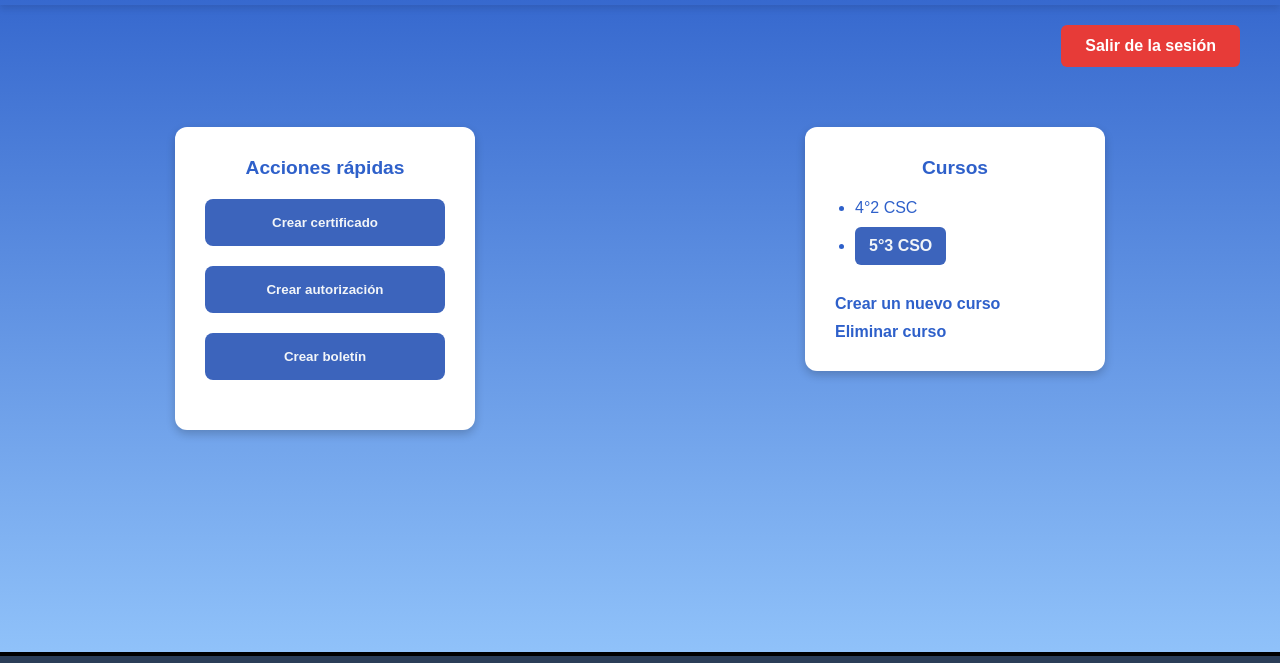
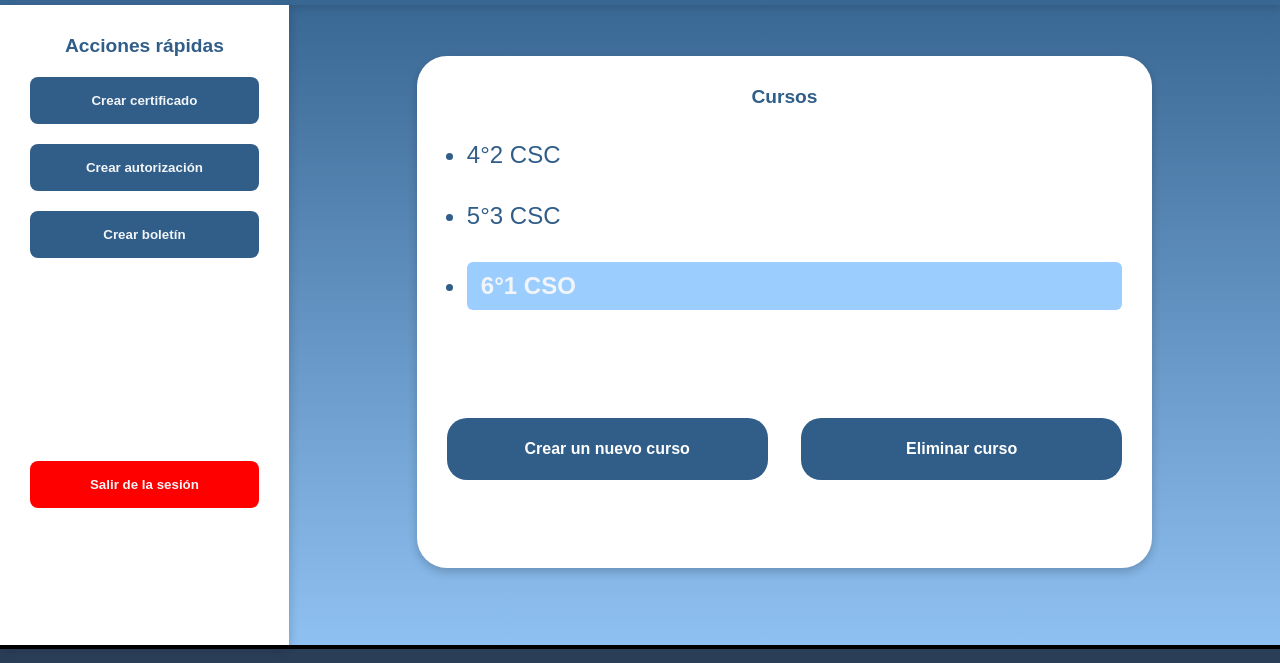
Before and after one commit to ElZorroZ/Interfaz-Usuario-Preceptoria, a plain HTML site: page admin/admin_index.html in a window 1280 px wide. Shown: the part 64-727 px from the top of the page. Drawn offline with Linux system fonts and the light colour scheme.

Commit message:
modificaciones generales

```diff
--- a/admin/admin_index.html
+++ b/admin/admin_index.html
@@ -1,43 +1,38 @@
 <!DOCTYPE html>
-<html lang="es">
+<html lang="en">
 <head>
-    <meta charset="UTF-8" />
-    <meta name="viewport" content="width=device-width, initial-scale=1.0" />
-    <link rel="stylesheet" href="admin_index_styles.css" />
+    <meta charset="UTF-8">
+    <meta name="viewport" content="width=device-width, initial-scale=1.0">
+    <link rel="stylesheet" href="admin_index_styles.css">
     <title>Gestión Preceptores</title>
 </head>
 <body>
-    <div class="page-container">
     <header class="header">
         <h1>Menu Inicial</h1>
     </header>
-      <div class="top-bar">
-        <a href="/index.html" class="btn-exit">Salir de la sesión</a>
-      </div>
-
-      <div class="main-content">
+    <main>
         <section class="buttons-container">
           <h3>Acciones rápidas</h3>
             <button onclick="window.location.href='/admin/curso/certificado/certificado_crear.html'">Crear certificado</button>
             <button onclick="window.location.href='admin/curso/autorizacion/autorizacion_crear.html'">Crear autorización</button>
             <button onclick="window.location.href='/admin/curso/boletin/boletin_crear_styles.html'">Crear boletín</button>
+            <button id="btn-exit" onclick="window.location.href='/index.html'">Salir de la sesión</button>
         </section>
 
         <section class="register-container">
           <h3>Cursos</h3>
           <ul class="lista">
             <li>4°2 CSC</li>
-            <li><a href="/admin/curso/mostrar/curso_Mostrar.html" class="course-link">5°3 CSO</a></li>
+            <li>5°3 CSC</li>
+            <li><a href="/admin/curso/mostrar/curso_Mostrar.html" class="course-link">6°1 CSO</a></li>
           </ul>
+
           <div class="footer-nuevoCurso">
             <a href="/admin/curso/crear/curso_crear.html" class="link-crear-curso">Crear un nuevo curso</a>
-          </div>
-          <div class="footer-nuevoCurso">
             <a href="/admin/curso/eliminar/curso_eliminar.html" class="link-crear-curso">Eliminar curso</a>
           </div>
         </section>
-      </div>
-
+    </main>
     <footer class="footer-info">
         <div class="footer-right">
           <img src="/img/Logo.png" alt="Logo" class="footer-logo" />
@@ -48,6 +43,5 @@
           <a href="#">Contacto</a>
         </div>
     </footer>
-    </div>
 </body>
 </html>
--- a/admin/admin_index_styles.css
+++ b/admin/admin_index_styles.css
@@ -1,6 +1,6 @@
 :root {
-  --color-principal: #2e60ca;
-  --color-secundario: #3c64bc;
+  --color-principal: #305e89;
+  --color-secundario: #9bcdff;
   --color-claro: #f2f5f8;
   --color-texto: #1c1c1c;
 }
@@ -17,77 +17,47 @@ body, html {
   background: linear-gradient(to bottom, var(--color-principal), #9bcdff);
   color: var(--color-claro);
 }
-   /* Encabezado con título de curso */
-  .header {
+
+.header {
     background-color: var(--color-fondo);
     padding: 20px;
     border-radius: 8px 8px 0 0;
     box-shadow: 0 4px 6px rgba(0, 0, 0, 0.1);
-  }
+    z-index: 2;
+}
 
-  .header h1 {
+.header h1 {
     font-size: 1.6rem;
     text-align: center;
     color: var(--color-header);
-  }
-.page-container {
-  display: flex;
-  flex-direction: column;
-  min-height: 100vh;
+}
+/*=============================================================================*/
+main{
+    height: 80vh;
+    display: flex;
 }
 
-.top-bar {
-  display: flex;
-  justify-content: flex-end;
-  padding: 20px 40px;
-}
-
-.btn-exit {
-  background-color: rgb(231, 59, 56);
-  color: white;
-  padding: 12px 24px;
-  border: none;
-  border-radius: 6px;
-  font-weight: bold;
-  text-decoration: none;
-  transition: background-color 0.3s;
-}
-
-.btn-exit:hover {
-  background-color: rgb(200, 30, 30);
-}
-
-.main-content {
-  display: flex;
-  justify-content: space-around;
-  align-items: flex-start;
-  padding: 40px 20px;
-  flex-wrap: wrap;
-  gap: 20px;
-}
-
-.buttons-container,
-.register-container {
+/*=============================================================================*/
+.buttons-container{
   background-color: white;
   color: var(--color-principal);
-  border-radius: 12px;
+
   padding: 30px;
   box-shadow: 0 4px 10px rgba(0, 0, 0, 0.2);
   width: 300px;
+  height: 100%;
 }
 
-.buttons-container h3,
-.register-container h3 {
+.buttons-container h3{
   margin-bottom: 20px;
   font-size: 1.2rem;
   text-align: center;
 }
 
-.buttons-container button,
-.register-container button {
+.buttons-container button{
   width: 100%;
   padding: 16px;
-  background-color: var(--color-secundario);
+  background-color: var(--color-principal);
   color: var(--color-claro);
   border: none;
   border-radius: 8px;
@@ -97,20 +67,97 @@ body, html {
   transition: background-color 0.3s;
 }
 
-.buttons-container button:hover,
-.register-container button:hover {
-  background-color: #244ca4;
+.buttons-container button:hover{
+  max-width: 100%;
+  background-color: white;
+  border: 3px solid var(--color-principal);
+  color: var(--color-principal);
 }
 
+/*=============================================================================*/
+
+.register-container{
+  background-color: white;
+  color: var(--color-principal);
+  margin-left: 10%;
+  margin-top: 4%;
+  margin-right: 10%;
+  padding: 30px;
+  box-shadow: 0 4px 10px rgba(0, 0, 0, 0.2);
+  height: 80%;
+  --radius-radio: 30px;
+  border-radius: var(--radius-radio) var(--radius-radio) var(--radius-radio) var(--radius-radio);
+  width: 60%;
+}
+
+.register-container h3{
+  margin-bottom: 20px;
+  font-size: 1.2rem;
+  text-align: center;
+}
+
+.register-container button{
+  width: 100%;
+  padding: 16px;
+  background-color: var(--color-principal);
+  color: var(--color-claro);
+  border: none;
+  border-radius: 8px;
+  font-weight: bold;
+  cursor: pointer;
+  margin-bottom: 20px;
+  transition: background-color 0.3s;
+}
+
+/*=============================================================================*/
+
+.footer-nuevoCurso{
+  display: flex;
+  justify-content: space-between;
+  width: 100%;
+  height: 15%;
+  gap: 5%;
+  margin-top: 15%;
+}
+
+.footer-nuevoCurso a{
+  width: 100%;
+  background-color: var(--color-principal);
+  color: white;
+  display: flex;
+  justify-content: center;
+  align-items: center;
+  --radius-radio: 20px;
+  border-radius: var(--radius-radio) var(--radius-radio) var(--radius-radio) var(--radius-radio);
+}
+
+.footer-nuevoCurso a:hover{
+  background-color: white;
+  border: 3px solid var(--color-principal);
+  color: var(--color-principal);
+}
+
+@media screen and (max-width: 768px) {
+  .footer-nuevoCurso {
+    flex-direction: column;
+  }
+}
+
+
+/*=============================================================================*/
 .lista {
+  font-size: 150%;
   list-style-type: disc;
   padding-left: 20px;
   margin-bottom: 20px;
 }
+li{
+  margin-top: 5%;
+}
 
 .course-link {
   display: inline-block;
-  margin-top: 10px;
+  width: 100%;
   padding: 10px 14px;
   background-color: var(--color-secundario);
   color: var(--color-claro);
@@ -120,20 +167,32 @@ body, html {
 }
 
 .course-link:hover {
-  background-color: #244ca4;
+  background-color: var(--color-principal);
 }
 
 .link-crear-curso {
   display: inline-block;
-  margin-top: 10px;
+  margin-top: 6px;
   color: var(--color-principal);
   text-decoration: none;
   font-weight: bold;
 }
+/*=============================================================================*/
 
-.link-crear-curso:hover {
-  text-decoration: underline;
+#btn-exit {
+    background-color: red;
+    margin-top: 80%;
 }
+
+#btn-exit:hover {
+  background-color: rgb(196, 31, 31);
+  max-width: 100%;
+  border: 0px solid red;
+  color: white;
+}
+
+/*=============================================================================*/
+
 
 .footer-info {
   background-color: #2b3e58;
--- a/index_style.css
+++ b/index_style.css
@@ -22,7 +22,7 @@
 body {
     margin: 0;
     height: 100vh;
-    background: linear-gradient(to bottom,var(--color-principal),var(--color-secundario));
+    background: linear-gradient(to bottom,var(--color-principal),#9bcdff);
     margin: 0;
     padding: 0;
     height: 100%;
@@ -80,7 +80,7 @@ main{
     left: 0;
     width: 50%;
     height: 100%;
-    background: linear-gradient(to bottom, rgba(255, 255, 255, 0) 0%, var(--color-secundario) 100%);
+    background: linear-gradient(to bottom, rgba(255, 255, 255, 0) 0%, var(--color-principal) 150%);
 }
 .overlay-title {
   width: 40%;
@@ -92,12 +92,12 @@ main{
   color: white;
   font-size: 3vw;
   text-align: justify;
-  text-shadow: 1px 1px 20px rgba(0, 0, 0, 0.7);
+  text-shadow: 1px 1px 20px var(--color-principal);
   padding: 0 20px;
 }
 
 span{
-    color: var(--color-principal);
+    color: #9bcdff;
 }
 
 .register-container {
--- a/register/register_styles.css
+++ b/register/register_styles.css
@@ -1,12 +1,17 @@
 :root {
-  --color-principal: #2e60ca;
-  --color-secundario: #f2f5f8;
-  --color-fondo: #ffffff;
-  --color-footer: #2b3e58;
-  --color-enlace: #2b3e58;
-  --borde-input: #d0d0d0;
-}
+    /*
+    --color-principal: #305e89;
+    --color-secundario: #f2f5f8;
+    --color-footer: #2b3e58;
+    */
 
+    --color-principal: #305e89;
+    --color-secundario: #f2f5f8;
+    --color-fondo: #ffffff;
+    --color-footer: #2b3e58;
+    --color-enlace: #2b3e58;
+    --borde-input: #d0d0d0;
+  }
 html, body {
   margin: 0;
   padding: 0;
```
Also changed, not shown: login/login.html (deleted, +0 -35 lines), register/register.html (+1 -1 lines). Lines whose indentation alone changed are shown as unchanged.
